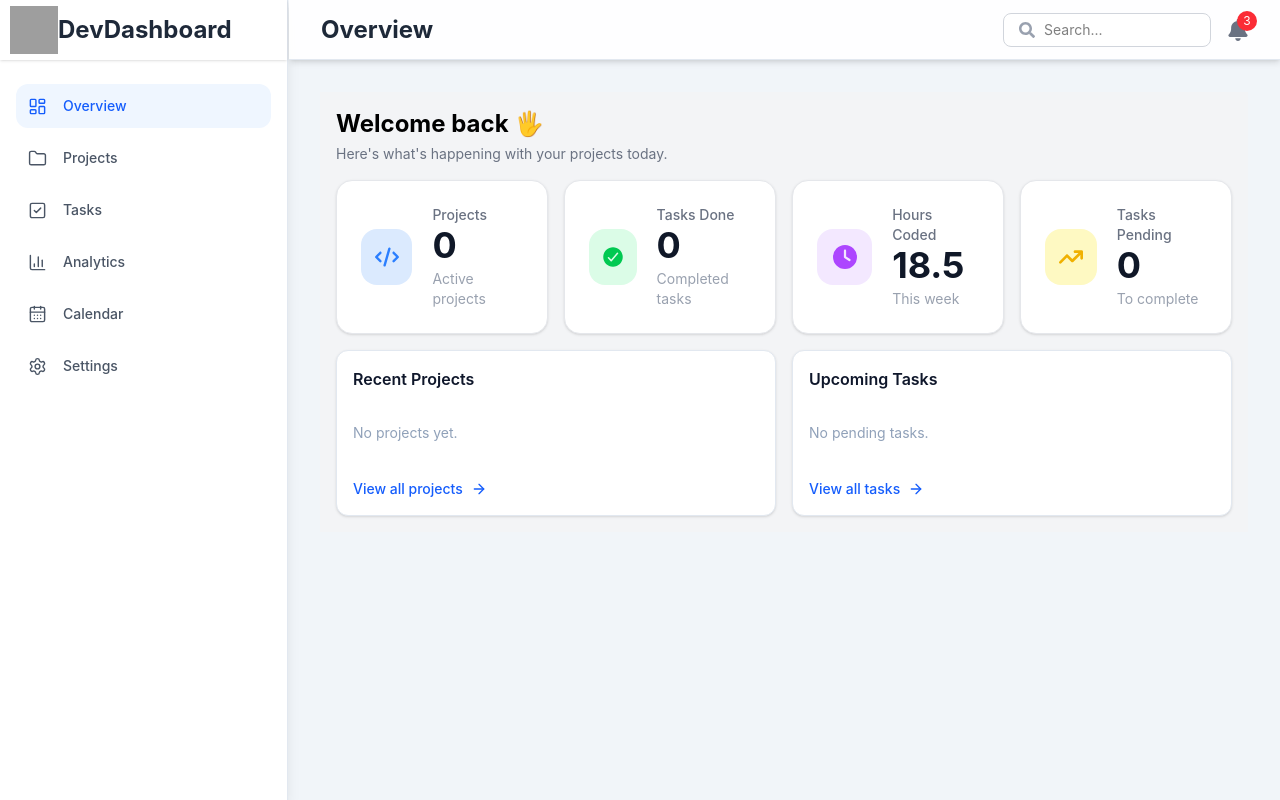
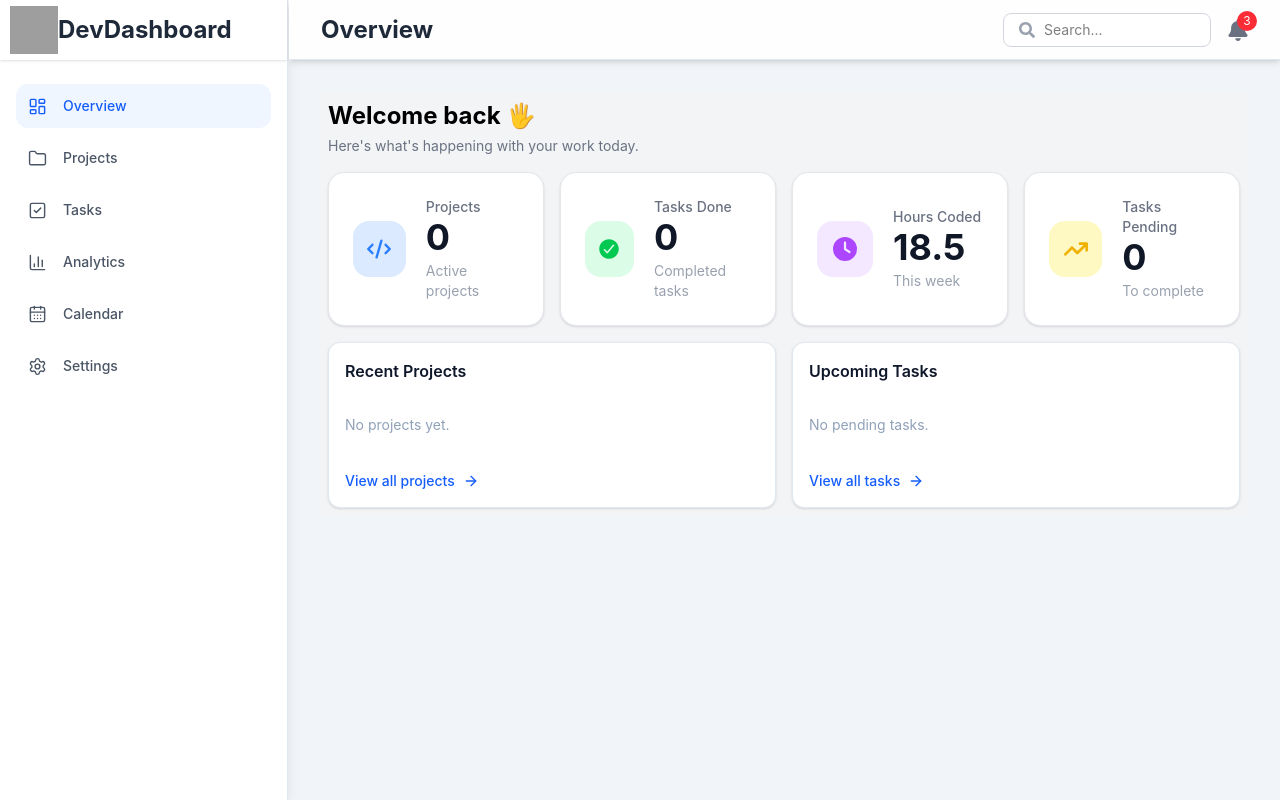
Before and after one commit to Faaiq-Nayab/DevDashboard, a React (Vite) app: page / in a window 1280 px wide. Built offline with nearby package versions, Linux system fonts and the light colour scheme; grey boxes are pictures that could not be loaded.

Commit message:
Slight Changes

```diff
--- a/src/Dashboard.jsx
+++ b/src/Dashboard.jsx
@@ -84,7 +84,7 @@ const Dashboard = () => {
 
   return (
     <div className="h-full overflow-hidden bg-gray-100">
-      <div className="h-full overflow-hidden p-4">
+      <div className="h-full overflow-hidden p-2">
         {/* Greeting */}
         <div className="mb-4">
           <span className="text-2xl font-bold select-none">
@@ -92,7 +92,7 @@ const Dashboard = () => {
           </span>
 
           <span className="block pt-1 text-sm text-gray-500 select-none">
-            Here's what's happening with your projects today.
+            Here's what's happening with your work today.
           </span>
         </div>
 
```
